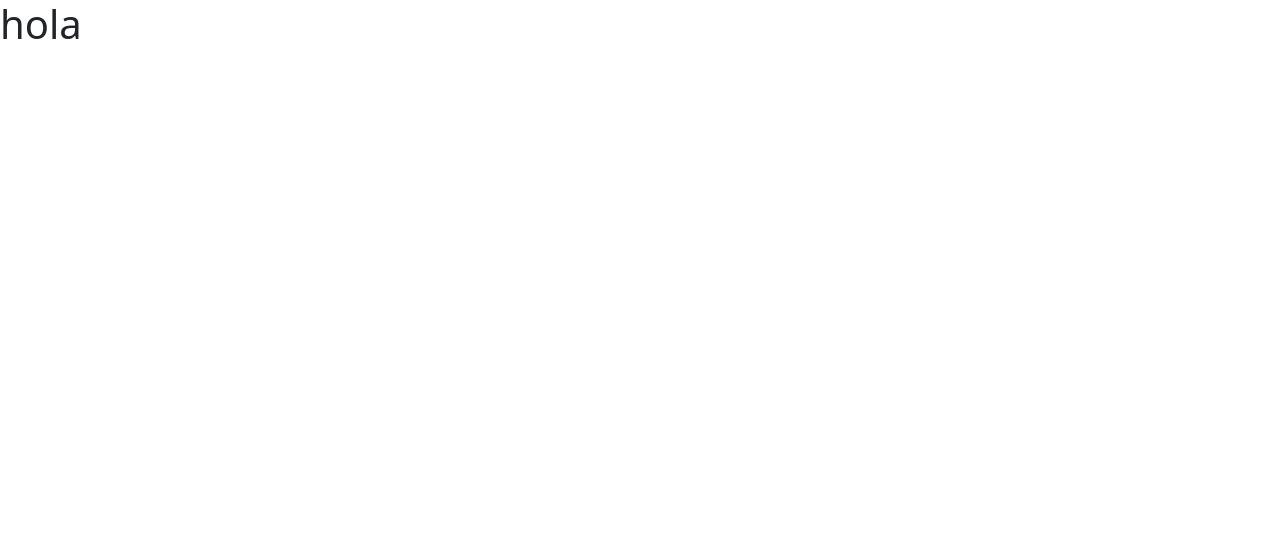
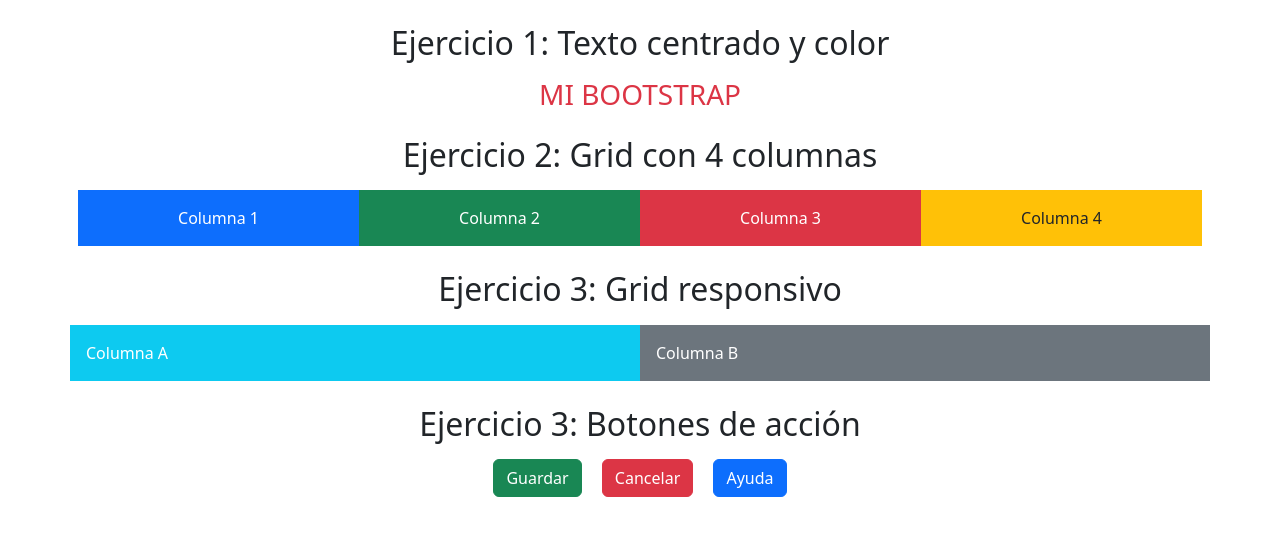
Before and after one commit to balanta2025/bootstrap, a plain HTML site: page index.html in a window 1280 px wide. Drawn offline with nearby package versions, Linux system fonts and the light colour scheme.

Commit message:
vercion2

```diff
--- a/index.html
+++ b/index.html
@@ -1,14 +1,49 @@
 <!DOCTYPE html>
-<html lang="en">
+<html lang="es">
 <head>
-    <meta charset="UTF-8">
-    <meta name="viewport" content="width=device-width, initial-scale=1.0">
-    <title>Hola mundo</title>
-    <link href="https://cdn.jsdelivr.net/npm/bootstrap@5.3.8/dist/css/bootstrap.min.css" rel="stylesheet" integrity="sha384-sRIl4kxILFvY47J16cr9ZwB07vP4J8+LH7qKQnuqkuIAvNWLzeN8tE5YBujZqJLB" crossorigin="anonymous">
+  <meta charset="UTF-8">
+  <meta name="viewport" content="width=device-width, initial-scale=1.0">
+  <title>Ejercicios Bootstrap</title>
+
+ <link href="https://cdn.jsdelivr.net/npm/bootstrap@5.3.8/dist/css/bootstrap.min.css" rel="stylesheet" integrity="sha384-sRIl4kxILFvY47J16cr9ZwB07vP4J8+LH7qKQnuqkuIAvNWLzeN8tE5YBujZqJLB" crossorigin="anonymous">
 </head>
 <body>
-    <h1>hola  </h1>
-    <script src="https://cdn.jsdelivr.net/npm/bootstrap@5.3.8/dist/js/bootstrap.bundle.min.js" integrity="sha384-FKyoEForCGlyvwx9Hj09JcYn3nv7wiPVlz7YYwJrWVcXK/BmnVDxM+D2scQbITxI" crossorigin="anonymous"></script>
 
+
+  <section class="container mt-4">
+    <h2 class="text-center mb-3">Ejercicio 1: Texto centrado y color</h2>
+    <h3 class="text-center text-danger">MI BOOTSTRAP</h3>
+  </section>
+
+
+  <section class="container mt-4 text-center">
+    <h2 class="mb-3">Ejercicio 2: Grid con 4 columnas</h2>
+    <div class="row g-2">
+      <div class="col bg-primary text-white p-3">Columna 1</div>
+      <div class="col bg-success text-white p-3">Columna 2</div>
+      <div class="col bg-danger text-white p-3">Columna 3</div>
+      <div class="col bg-warning text-dark p-3">Columna 4</div>
+    </div>
+  </section>
+
+
+  <section class="container mt-4">
+    <h2 class="text-center mb-3">Ejercicio 3: Grid responsivo</h2>
+    <div class="row">
+      <div class="col-12 col-md-6 bg-info text-white p-3">Columna A</div>
+      <div class="col-12 col-md-6 bg-secondary text-white p-3">Columna B</div>
+    </div>
+  </section>
+
+
+  <section class="container mt-4 text-center">
+    <h2 class="mb-3">Ejercicio 3: Botones de acción</h2>
+    <button class="btn btn-success mx-2">Guardar</button>
+    <button class="btn btn-danger mx-2">Cancelar</button>
+    <button class="btn btn-primary mx-2">Ayuda</button>
+  </section>
+
+
+  <script src="https://cdn.jsdelivr.net/npm/bootstrap@5.3.8/dist/js/bootstrap.bundle.min.js" integrity="sha384-FKyoEForCGlyvwx9Hj09JcYn3nv7wiPVlz7YYwJrWVcXK/BmnVDxM+D2scQbITxI" crossorigin="anonymous"></script>
 </body>
 </html>
```
